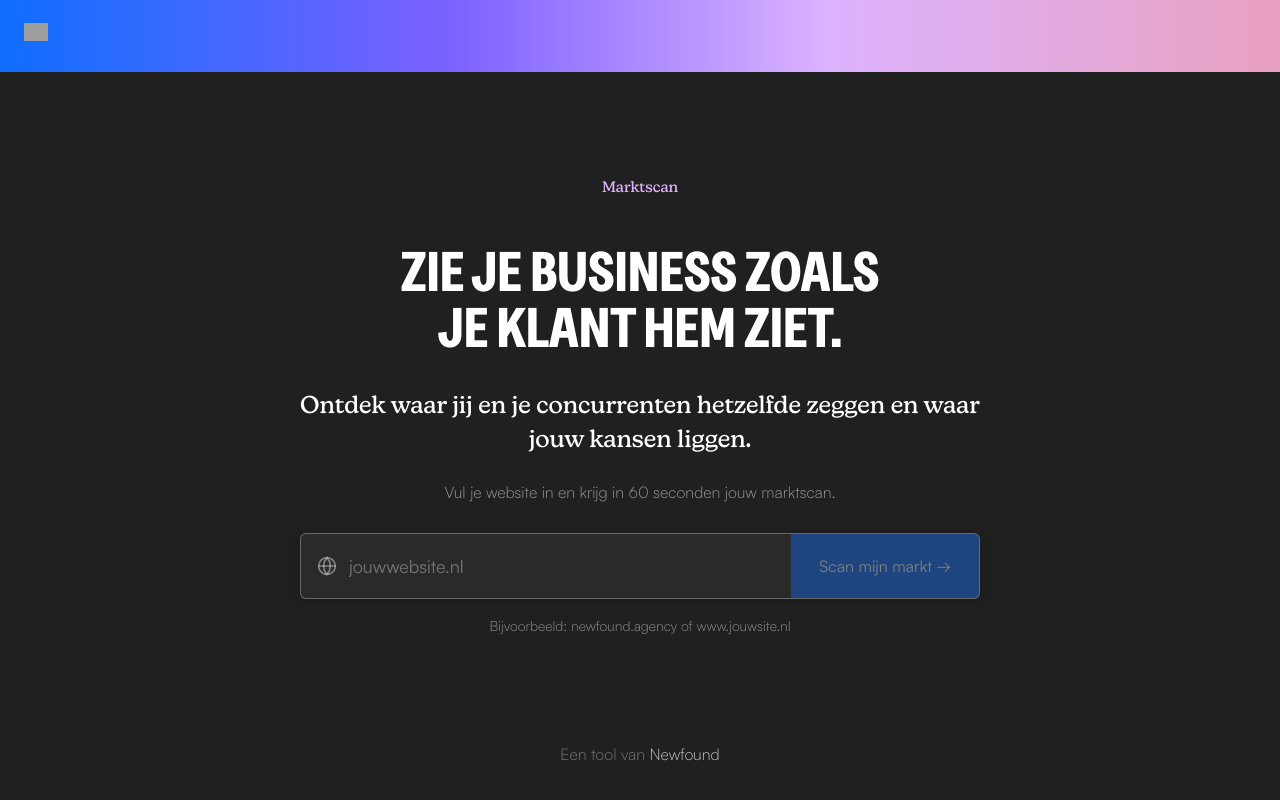
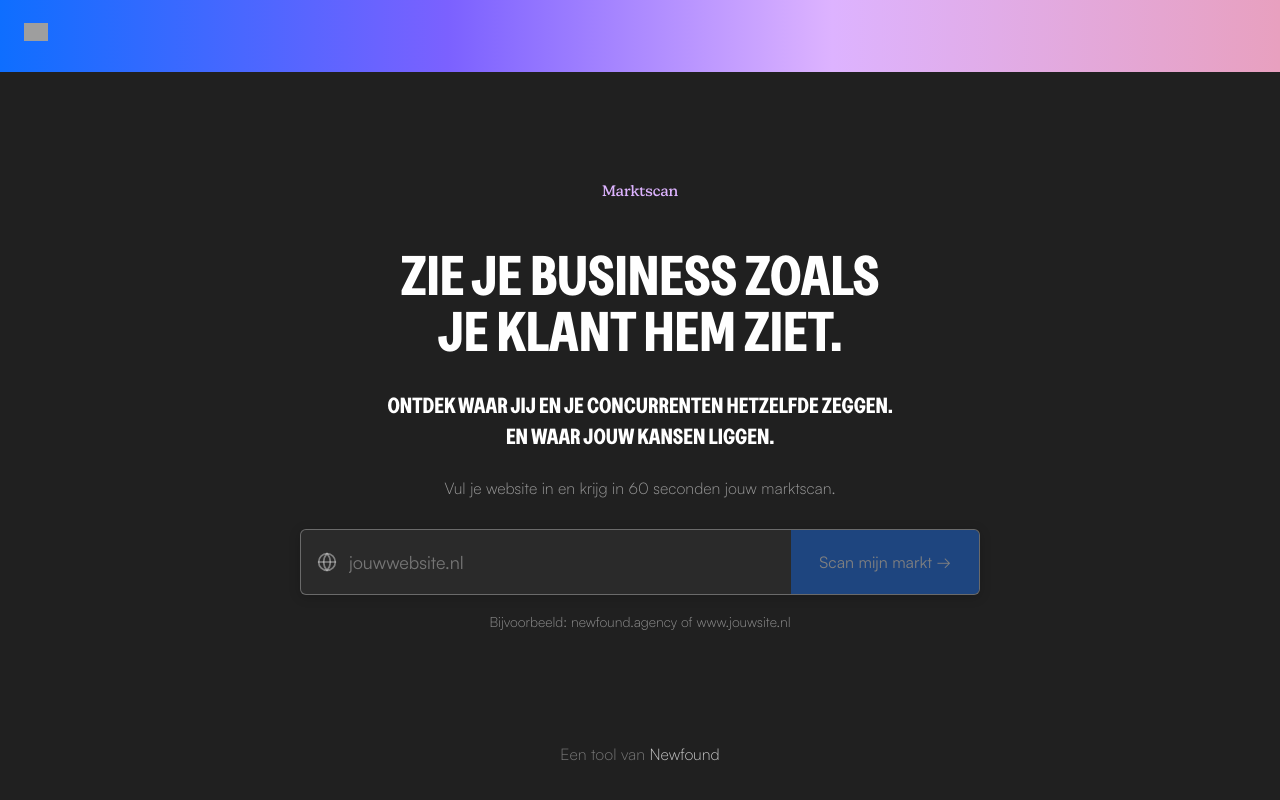
Before and after one commit to caesarbrandpower/concurrent-tool, a Next.js app: page / in a window 1280 px wide. Built offline with nearby package versions, Linux system fonts and the light colour scheme; grey boxes are pictures that could not be loaded.

Commit message:
fix: subtitel twee zinnen met br, clamp font-size mobiel
Co-Authored-By: Claude Opus 4.6 <noreply@anthropic.com>

```diff
--- a/src/app/page.tsx
+++ b/src/app/page.tsx
@@ -135,8 +135,9 @@ export default function Home() {
               Zie je business zoals<br />je klant hem ziet.
             </h1>
 
-            <h2 className="text-white animate-hero-subtitle" style={{ marginBottom: '8px' }}>
-              Ontdek waar jij en je concurrenten hetzelfde zeggen en waar jouw kansen liggen.
+            <h2 className="text-white animate-hero-subtitle" style={{ fontSize: 'clamp(16px, 4vw, 22px)', textAlign: 'center', lineHeight: '1.4', marginBottom: '8px', fontFamily: 'GreedCondensed, sans-serif', fontWeight: 700, textTransform: 'uppercase' }}>
+              Ontdek waar jij en je concurrenten hetzelfde zeggen.<br />
+              En waar jouw kansen liggen.
             </h2>
 
             <p className="font-body animate-hero-body" style={{ fontWeight: 300, fontSize: '16px', color: 'rgba(255, 255, 255, 0.55)', marginBottom: '28px' }}>
```
